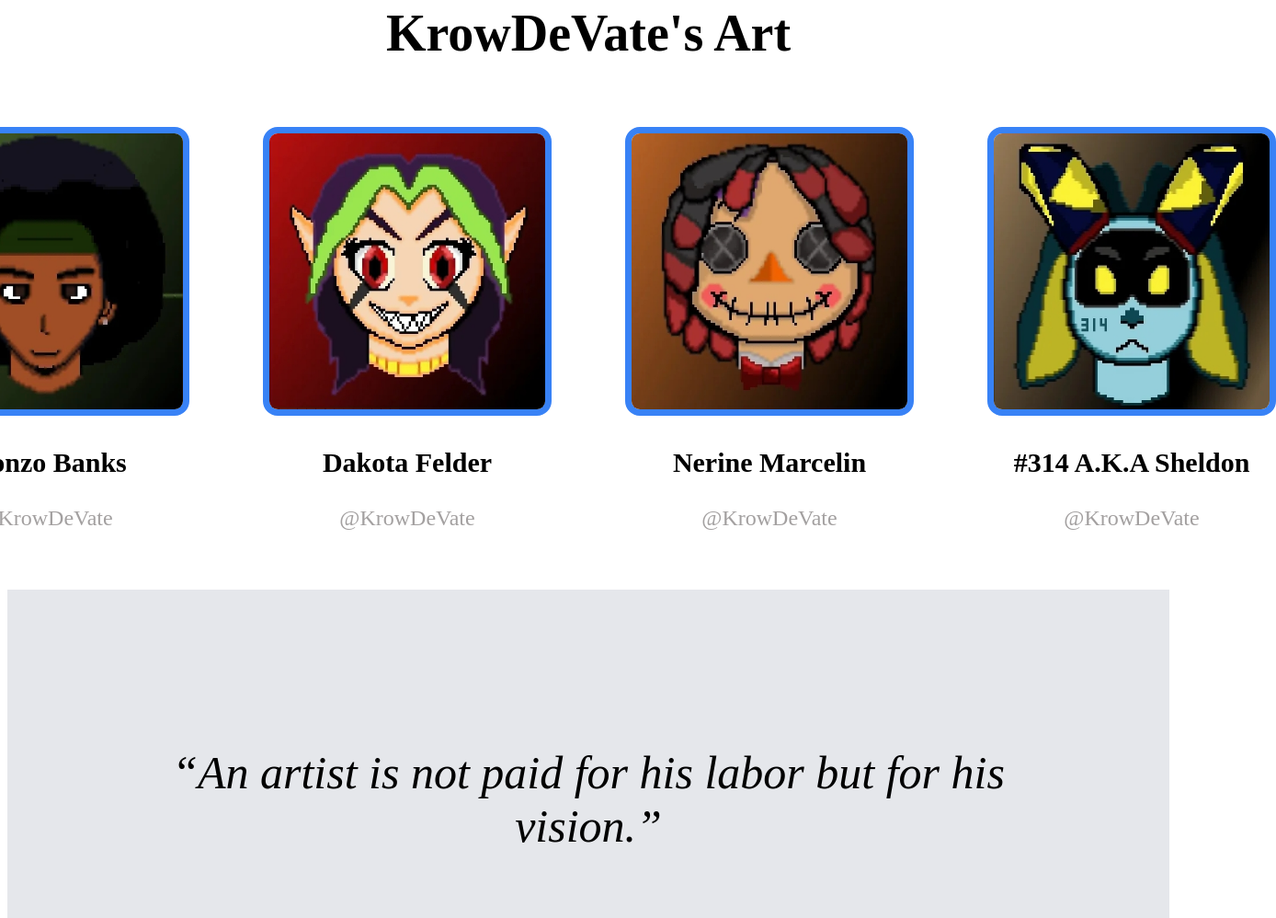
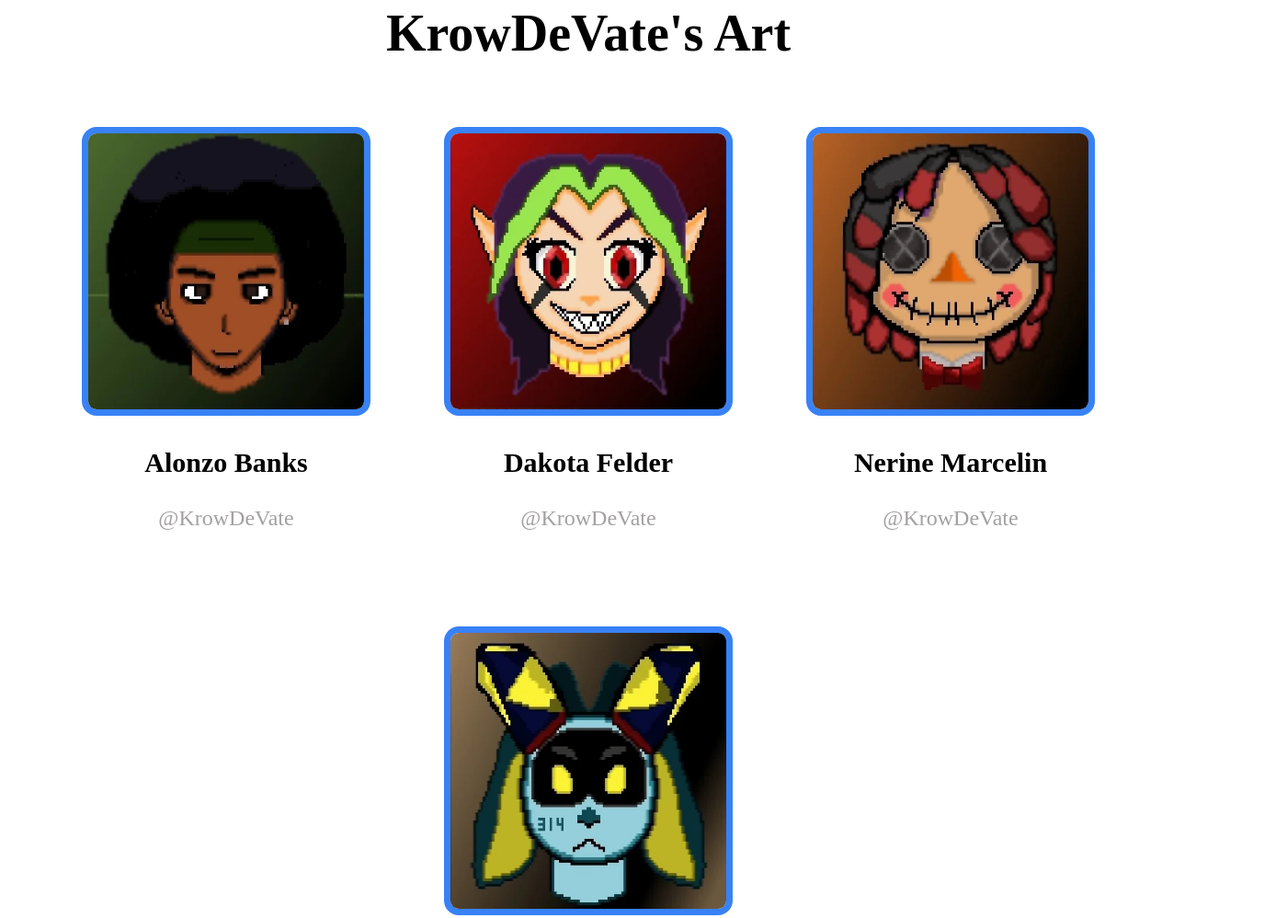
Before and after one commit to Sertou96/Odin-Landing-Page-Demo, a plain HTML site: page index.html in a window 1280 px wide. Shown: the part 840-1838 px from the top of the page at 92% size, 1388 px wide, since content can reach past the window. Drawn offline with Linux system fonts and the light colour scheme.

Commit message:
add flex wrap to the pictures so they can shrink.

```diff
--- a/land-job.css
+++ b/land-job.css
@@ -1,6 +1,7 @@
 html,
 body {
-  height: 100%;
+  height: max-content;
+  max-width: 100%;
 }
 
 .body{
@@ -10,14 +11,17 @@ body {
 .main-bio {
   background-color: #1f2937;
   height: 650px;
-  width: auto;
   padding-bottom: 100px;
+  display: flex;
+  flex-direction: column;
+  max-width: 100%;
 }
 
 .main-header {
   display: flex;
   justify-content: space-between;
   padding: 22px;
+
 }
 .left-header {
   margin-left: 170px;
@@ -102,7 +106,10 @@ display: flex;
 justify-content: center;
 align-items: center;
 gap: 80px;
+flex-wrap: wrap;
 margin-top: 70px;
+max-width: 100%;
+flex-shrink: 1;
 }
 .artwork-solo {
 
```
